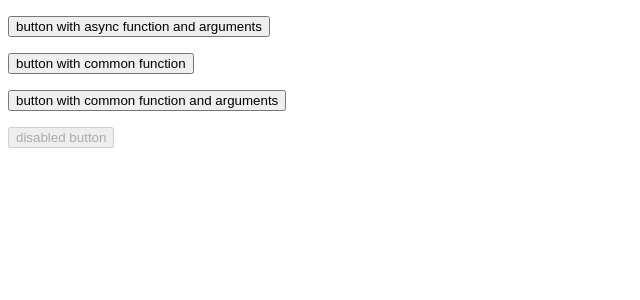
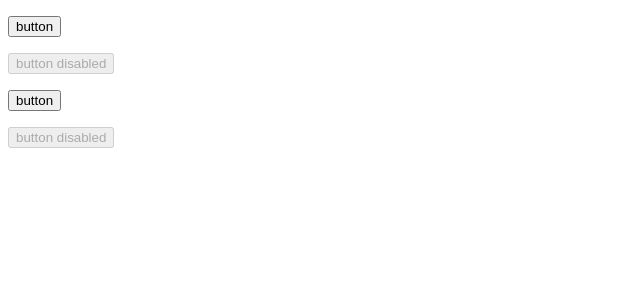
Before and after one commit to zenonux/debounce-async-button, a Vue app: page / in a window 1280 px wide. Shown: the top 300 px of the page, without its empty margins (0-640 px from the left). Built offline with nearby package versions, Linux system fonts and the light colour scheme.

Commit message:
feat: new componoent

```diff
--- a/demo/App.vue
+++ b/demo/App.vue
@@ -1,33 +1,37 @@
 <template>
   <p>
-    <DebounceAsyncButton>
-      <button @click="testAsyncWithArgs('arguments')">
-        button with async function and arguments
+    <DebounceAsyncButton v-slot="slotProps" @click="() => testAsync('click')">
+      <button :loading="slotProps.loading">button</button>
+    </DebounceAsyncButton>
+  </p>
+  <p>
+    <DebounceAsyncButton
+      v-slot="slotProps"
+      disabled
+      @click="() => testAsync('click')"
+    >
+      <button :loading="slotProps.loading" :disabled="slotProps.disabled">
+        button disabled
       </button>
     </DebounceAsyncButton>
   </p>
   <p>
-    <DebounceAsyncButton>
-      <button @click="testSync">button with common function</button>
-    </DebounceAsyncButton>
+    <DebounceAsyncAbstractButton>
+      <button @click="() => testAsync('click')">button</button>
+    </DebounceAsyncAbstractButton>
   </p>
   <p>
-    <DebounceAsyncButton>
-      <button @click="testSyncWithArgs('arguments')">
-        button with common function and arguments
+    <DebounceAsyncAbstractButton>
+      <button disabled @click="() => testAsync('click')">
+        button disabled
       </button>
-    </DebounceAsyncButton>
-  </p>
-  <p>
-    <DebounceAsyncButton>
-      <button disabled @click="testAsync">disabled button</button>
-    </DebounceAsyncButton>
+    </DebounceAsyncAbstractButton>
   </p>
 </template>
 <script setup lang="ts">
 import DebounceAsyncButton from "../src/DebounceAsyncButton.vue";
-
-const sleep = (time: number) => {
+import DebounceAsyncAbstractButton from "../src/DebounceAsyncAbstractButton.vue";
+const delay = (time: number) => {
   return new Promise((resolve) => {
     setTimeout(() => {
       resolve(true);
@@ -35,18 +39,8 @@ const sleep = (time: number) => {
   });
 };
 
-const testAsync = async (e: Event) => {
-  await sleep(3000);
-  console.log("test async ", e);
-};
-const testAsyncWithArgs = async (name: string) => {
-  await sleep(3000);
-  console.log("test async " , name);
-};
-const testSync = (e: Event) => {
-  console.log("test sync " , e);
-};
-const testSyncWithArgs = (name: string) => {
-  console.log("test sync " , name);
+const testAsync = async (args: string) => {
+  await delay(3000);
+  console.log("test async ", args);
 };
 </script>
--- a/package.json
+++ b/package.json
@@ -12,7 +12,7 @@
   "module": "./dist/index.es.js",
   "author": "换个头像心好累",
   "license": "MIT",
-  "version": "1.3.3",
+  "version": "1.4.0",
   "scripts": {
     "dev": "vite",
     "build": "vue-tsc --noEmit && vite build"
--- /dev/null
+++ b/src/DebounceAsyncAbstractButton.vue
@@ -0,0 +1,28 @@
+<script lang="ts">
+import { useSlots, ref, defineComponent } from "vue";
+export default defineComponent({
+  name: "DebounceAsyncAbstractButton",
+  abstract: true,
+  setup() {
+    const slots = useSlots();
+    let vnode = slots.default ? slots.default()[0] : null;
+    if (!vnode) {
+      return;
+    }
+    let props = vnode.props;
+    let clickHandler = props?.onClick;
+    const loading = ref(false);
+    if (props && props.onClick) {
+      props.onClick = async (e: Event) => {
+        if (loading.value) {
+          return;
+        }
+        loading.value = true;
+        await clickHandler(e);
+        loading.value = false;
+      };
+    }
+    return () =>  vnode;
+  },
+});
+</script>
--- a/src/DebounceAsyncButton.vue
+++ b/src/DebounceAsyncButton.vue
@@ -1,28 +1,33 @@
+<template>
+  <div v-bind="attrs" @click.stop="onSubmit">
+    <slot :loading="loading" :disabled="disabled"></slot>
+  </div>
+</template>
 <script lang="ts">
-import { useSlots, ref, defineComponent } from "vue";
+import { ref, useAttrs, computed, defineComponent } from "vue";
 export default defineComponent({
   name: "DebounceAsyncButton",
-  abstract: true,
+  inheritAttrs: false,
   setup() {
-    const slots = useSlots();
-    let vnode = slots.default ? slots.default()[0] : null;
-    if (!vnode) {
-      return;
-    }
-    let props = vnode.props;
-    let clickHandler = props?.onClick;
+    let { onClick, ...attrs } = useAttrs();
     const loading = ref(false);
-    if (props && props.onClick) {
-      props.onClick = async (e: Event) => {
-        if (loading.value) {
-          return;
-        }
-        loading.value = true;
-        await clickHandler(e);
-        loading.value = false;
-      };
-    }
-    return () =>  vnode;
+    const disabled = computed(() => {
+      return attrs.hasOwnProperty("disabled") || attrs.disabled;
+    });
+    const onSubmit = async (e: Event) => {
+      if (!onClick || disabled.value || loading.value) {
+        return;
+      }
+      loading.value = true;
+      await (onClick as any)(e);
+      loading.value = false;
+    };
+    return {
+      attrs,
+      loading,
+      disabled,
+      onSubmit,
+    };
   },
 });
 </script>
```
Also changed, not shown: src/index.ts (+2 -7 lines), 6 other files (tests, documents, lock files or other folders).
